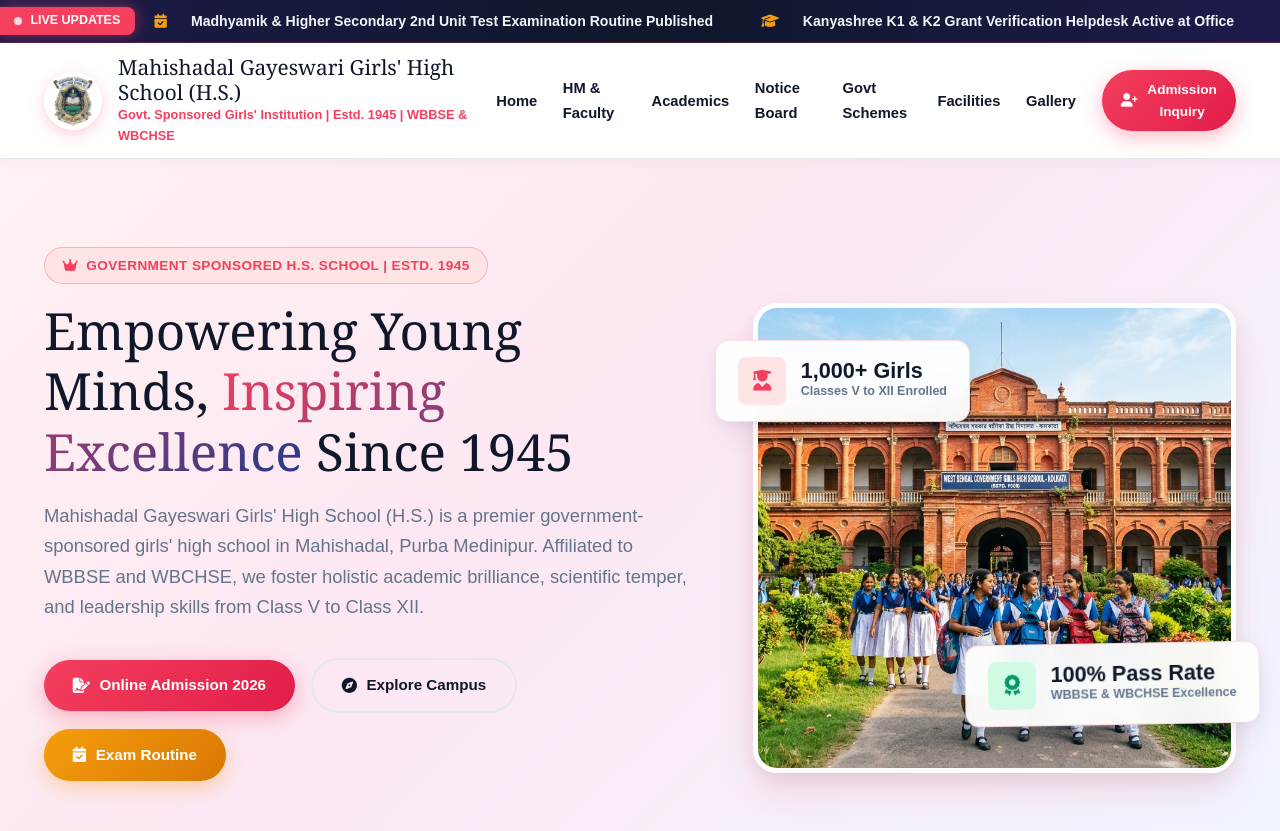
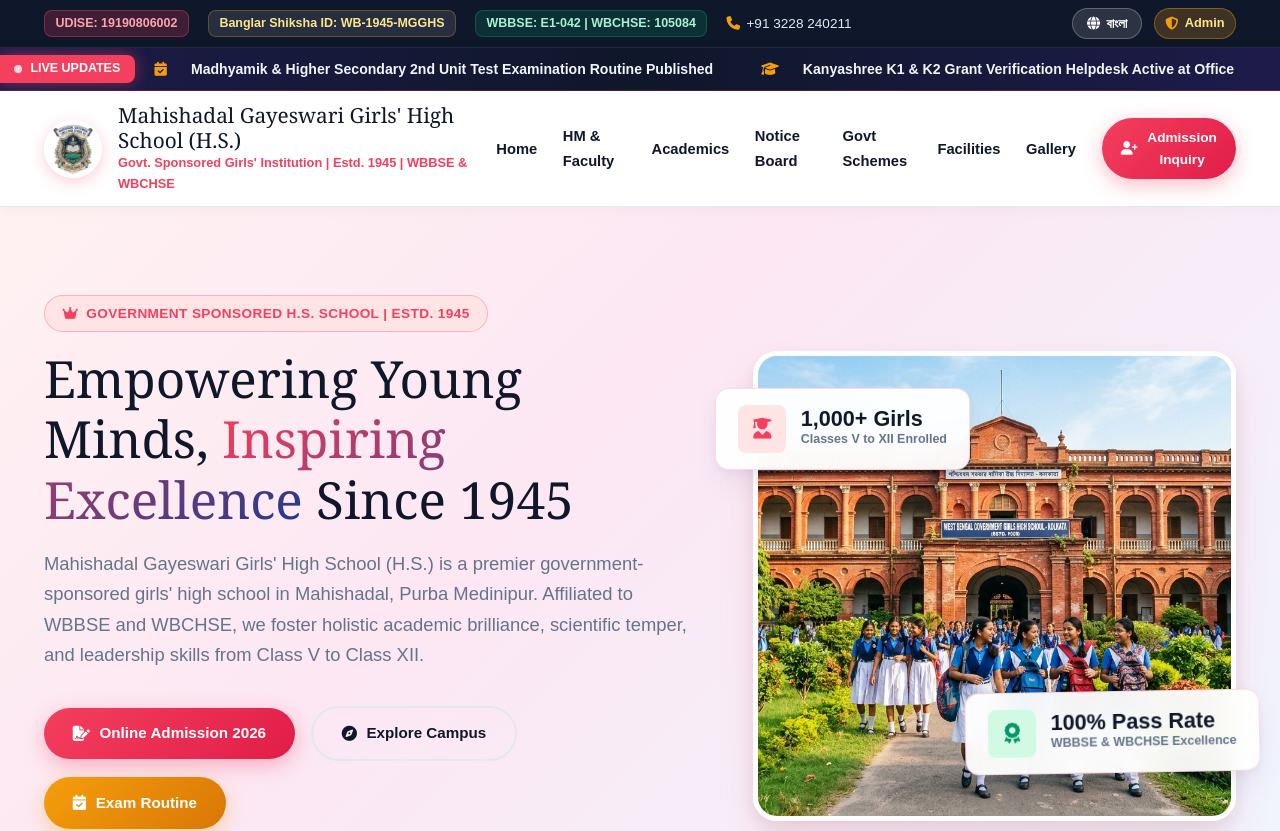
Before and after one commit to loharbijoy2005-a11y/School, a Next.js app: page / in a window 1280 px wide. Shown: the top 831 px of the page. Built offline with nearby package versions, Linux system fonts and the light colour scheme.

Commit message:
Restore header structure and CSS alignment across top bar and navbar

```diff
--- a/components/Navbar.tsx
+++ b/components/Navbar.tsx
@@ -17,7 +17,48 @@
 
   return (
     <>
-      {/* 1. Continuous Infinite Marquee Ticker */}
+      {/* 1. Sleek Top Utility Header */}
+      <div className="top-bar">
+        <div className="container top-bar-content">
+          <div className="top-info">
+            <span className="school-badge-pill" style={{ background: 'rgba(244, 63, 94, 0.2)', color: '#FDA4AF', borderColor: 'rgba(244, 63, 94, 0.4)' }}>
+              UDISE: 19190806002
+            </span>
+            <span className="school-badge-pill">
+              {currentLang === 'bn' ? 'বাংলার শিক্ষা আইডি: WB-1945-MGGHS' : 'Banglar Shiksha ID: WB-1945-MGGHS'}
+            </span>
+            <span
+              className="school-badge-pill"
+              style={{ background: 'rgba(5, 150, 105, 0.2)', color: '#A7F3D0', borderColor: 'rgba(5, 150, 105, 0.4)' }}
+            >
+              {currentLang === 'bn' ? 'মধ্যশিক্ষা পর্ষদ: E1-042 | উচ্চ মাধ্যমিক: 105084' : 'WBBSE: E1-042 | WBCHSE: 105084'}
+            </span>
+            <span className="top-info-item">
+              <i className="fa-solid fa-phone"></i>
+              <span>+91 3228 240211</span>
+            </span>
+          </div>
+
+          <div className="top-actions" style={{ display: 'flex', alignItems: 'center', gap: '0.75rem' }}>
+            <button onClick={onToggleLang} className="lang-toggle-btn" title="Toggle Language (English / Bengali)">
+              <i className="fa-solid fa-globe"></i>
+              <span>{currentLang === 'en' ? 'বাংলা' : 'English'}</span>
+            </button>
+
+            <button
+              onClick={onOpenAdminLoginModal}
+              className="lang-toggle-btn"
+              style={{ background: 'rgba(245, 158, 11, 0.2)', color: '#FDE68A', borderColor: 'rgba(245, 158, 11, 0.4)', padding: '0.25rem 0.65rem' }}
+              title="Admin Portal Login"
+            >
+              <i className="fa-solid fa-shield-halved" style={{ color: '#F59E0B' }}></i>
+              <span style={{ fontSize: '0.8rem', fontWeight: 700 }}>Admin</span>
+            </button>
+          </div>
+        </div>
+      </div>
+
+      {/* 2. Continuous Infinite Marquee Ticker */}
       <div className="ticker-bar">
         <div className="ticker-label">
           <span className="radar-dot"></span> LIVE UPDATES
@@ -37,7 +78,7 @@
         </div>
       </div>
 
-      {/* 2. Main Glass Navigation Header */}
+      {/* 3. Main Glass Navigation Header */}
       <header className="header-nav">
         <div className="container nav-container">
           <a href="#" className="brand-logo-group">
```
Also changed, not shown: 1 other file (tests, documents, lock files or other folders).
